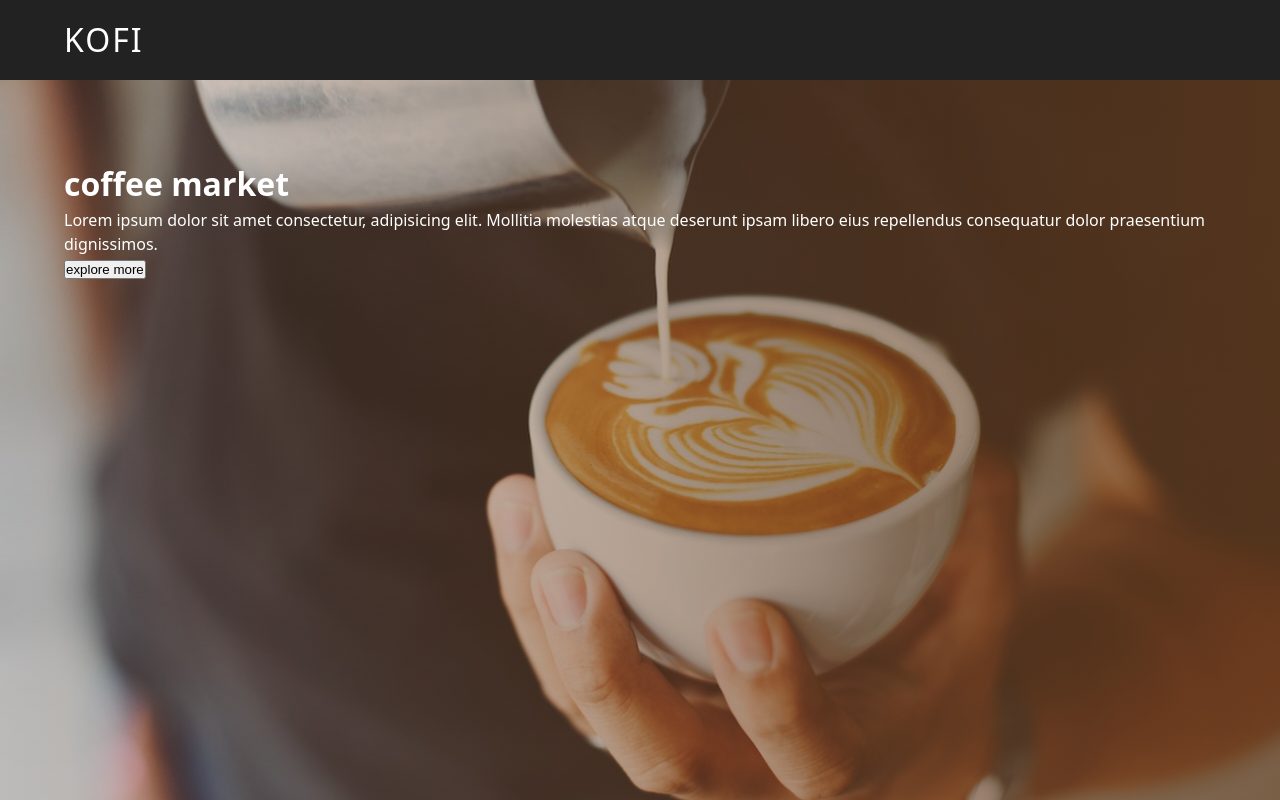
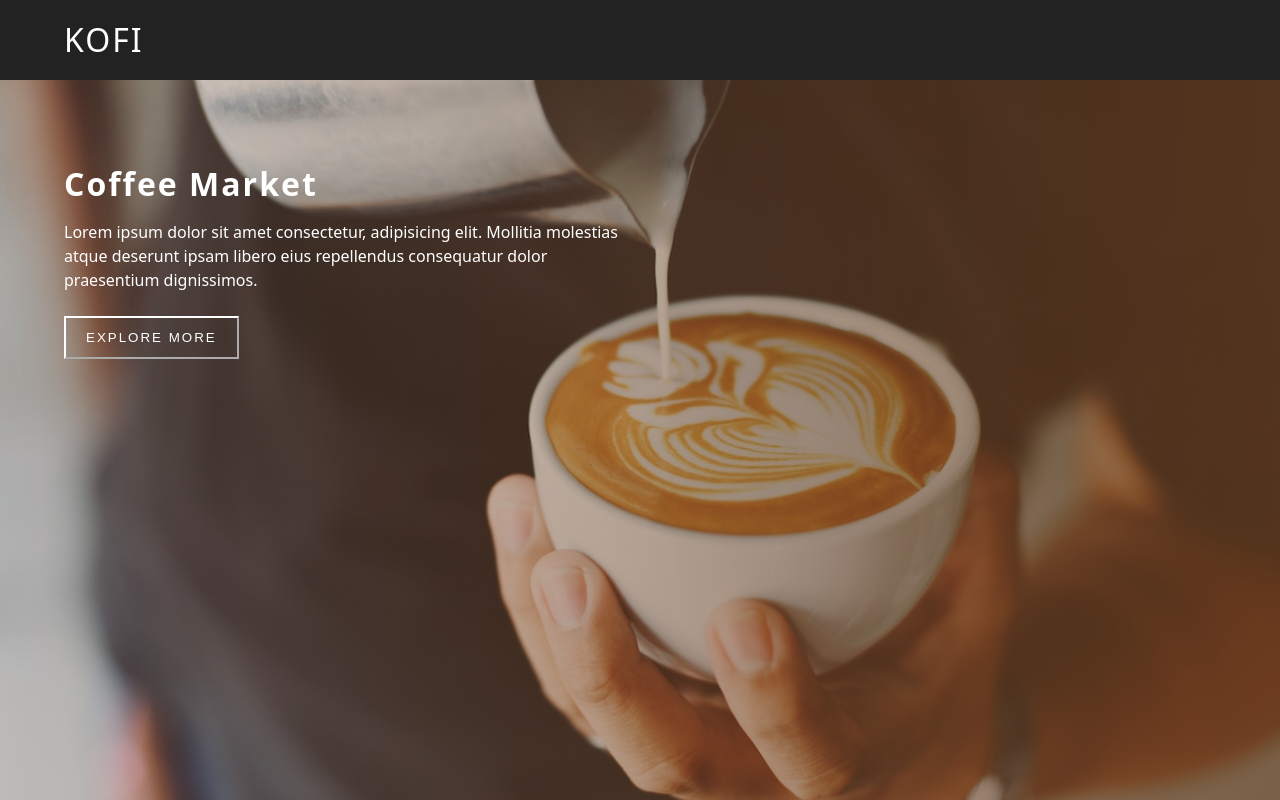
Before and after one commit to Rantech91/07-css-backgroundImg-hero, a plain HTML site: page index.html in a window 1280 px wide. Drawn offline with Linux system fonts and the light colour scheme.

Commit message:
completed

```diff
--- a/main.css
+++ b/main.css
@@ -43,3 +43,23 @@ body {
     padding: 5rem 0;
     color: #fff;
 }
+
+.hero-center h1 {
+    letter-spacing: 2px;
+    text-transform: capitalize;
+    margin-bottom: 0.75rem;
+}
+
+.hero-btn {
+    background: transparent;
+    padding: 0.75rem 1.25rem;
+    text-transform: uppercase;
+    color: #fff;
+    border-color: #fff;
+    letter-spacing: 2px;
+}
+
+.hero-center p {
+    max-width: 35em;
+    margin-bottom: 1.5rem;
+}
```
